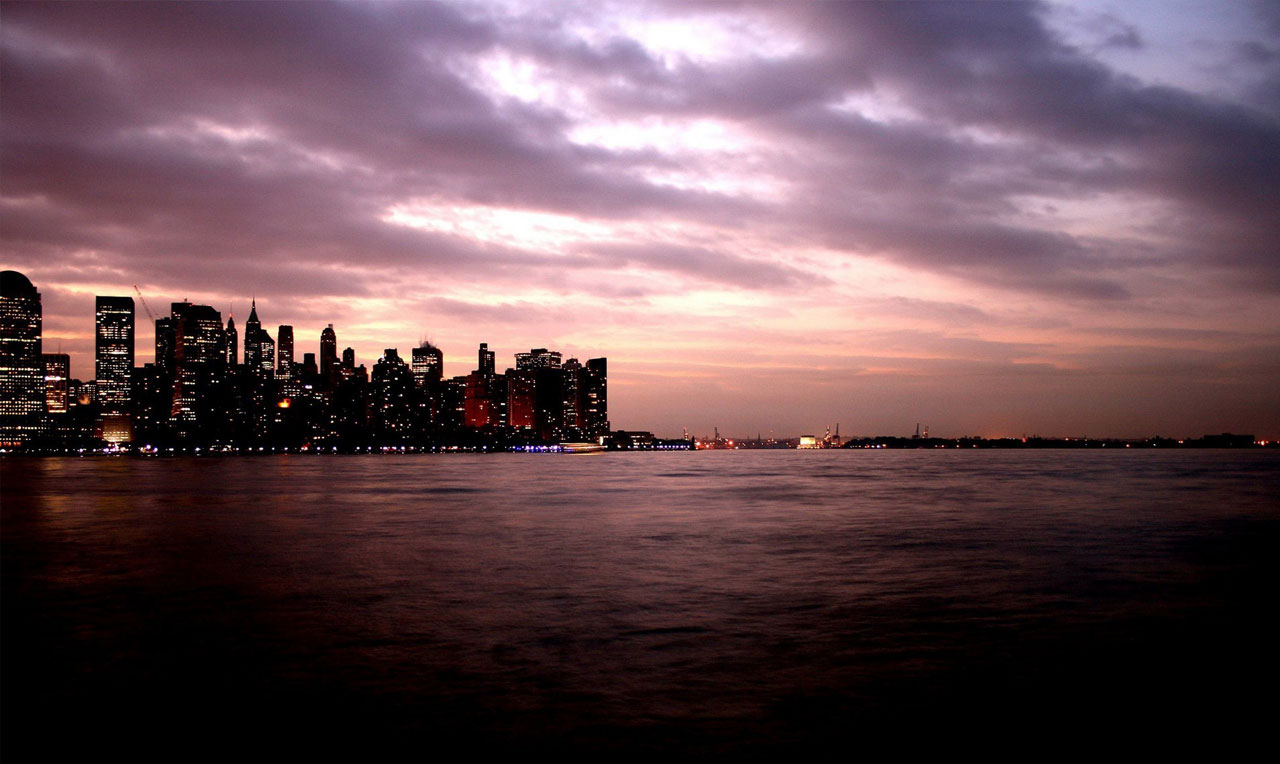
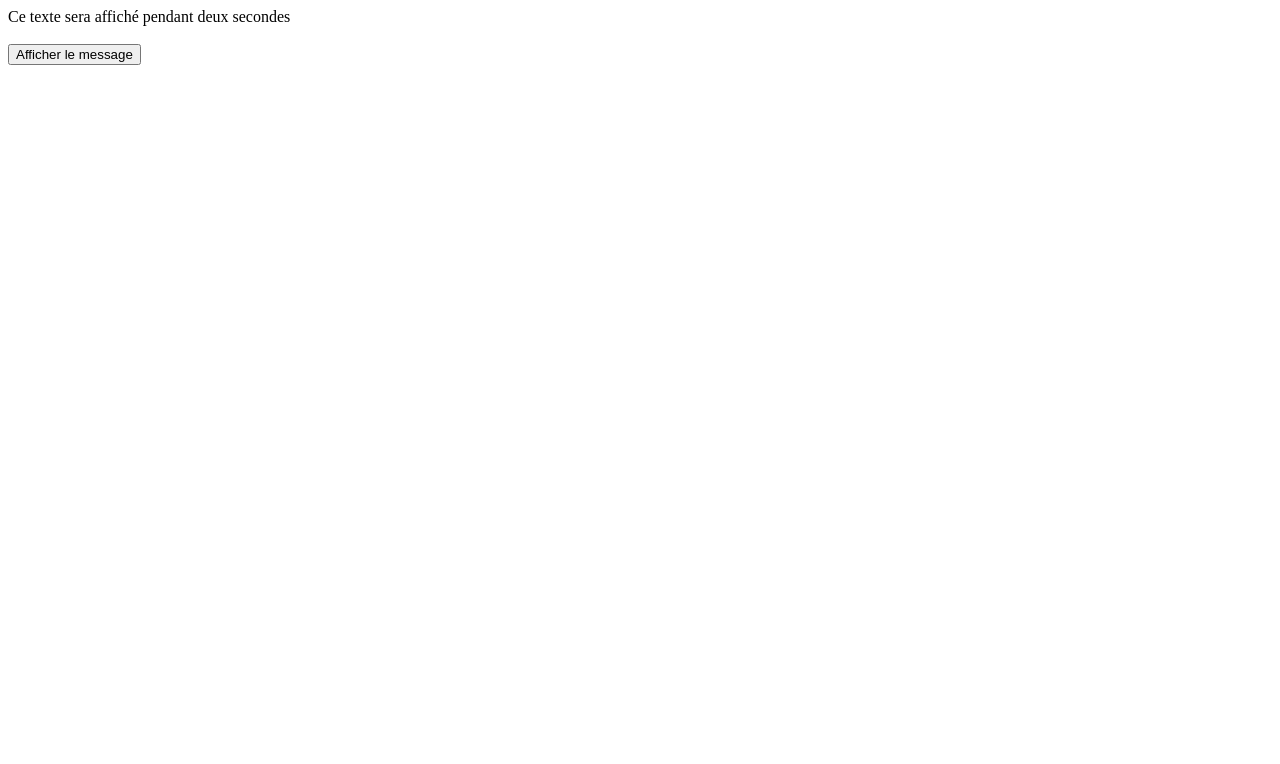
Before and after one commit to dkrychylskyy/Formation_jQuery, a plain HTML site: page cours/index.html in a window 1280 px wide. Drawn offline with Linux system fonts and the light colour scheme.

Commit message:
Définir un délai avant une animation

```diff
--- a/cours/index.html
+++ b/cours/index.html
@@ -1,5 +1,6 @@
 <!DOCTYPE html>
 <html lang="en">
+
 <head>
     <meta charset="UTF-8">
     <meta name="viewport" content="width=device-width, initial-scale=1.0">
@@ -7,23 +8,22 @@
 
     <title>OpenCR jQuery</title>
     <style type="text/css">
-        img { position: absolute; left: 0px; top: 0px; }
-        #img1 {z-index: 5;}
-        #img2 {z-index: 4;}
-        #img3 {z-index: 3;}
-        #img4 {z-index: 2;}
-        #img5 {z-index: 1;}
-      </style>
+        style>#message {
+            display: none;
+            background-color: yellow;
+        }
+    </style>
 </head>
+
 <body>
 
-    <img src="src/img5.jpeg" alt="" id="img5">
-    <img src="src/img4.jpeg" alt="" id="img4">
-    <img src="src/img3.jpeg" alt="" id="img3">
-    <img src="src/img2.jpeg" alt="" id="img2">
-    <img src="src/img1.jpeg" alt="" id="img1">
+    <span id="message">Ce texte sera affiché pendant deux secondes</span>
+    <br />
+    <br />
+    <button id="afficheMessage">Afficher le message</button>
 
     <script src="js/jquery-3.2.1.js"></script>
     <script src="js/scripts.js"></script>
 </body>
+
 </html>
--- a/cours/js/scripts.js
+++ b/cours/js/scripts.js
@@ -1,5 +1,5 @@
 $(function () {
-    $('img').first().fadeOut(2000, function suivante() {
-        $(this).next('img').fadeOut(2000,suivante);
+    $('#afficheMessage').click(function () {
+        $('#message').fadeIn('slow').delay(2000).fadeOut('slow');
     });
 })
```
